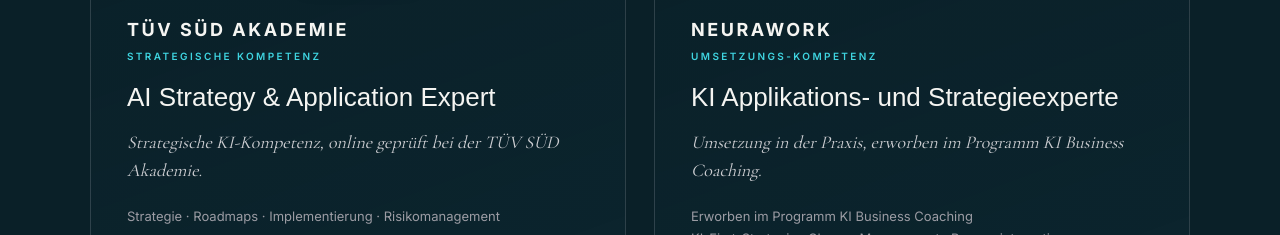
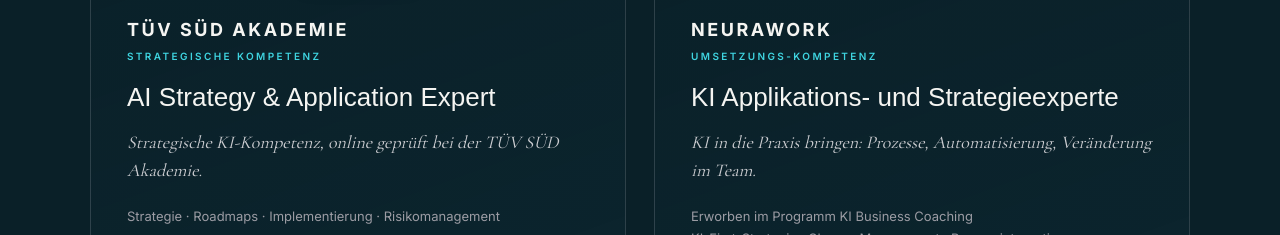
Before and after one commit to franklyai-botter/neural-nautic-, a Next.js app: page /ueber-mich in a window 1280 px wide. Shown: the part 1860-2095 px from the top of the page. Built offline with nearby package versions, Linux system fonts and the light colour scheme; a web font is replaced by a local one.

Commit message:
Über mich: Neurawork-Zeile ohne Wiederholung
Co-Authored-By: Claude Opus 5.5 (1M context) <noreply@anthropic.com>

```diff
--- a/app/ueber-mich/page.tsx
+++ b/app/ueber-mich/page.tsx
@@ -188,7 +188,7 @@ export default function UeberMich() {
                   KI Applikations- und Strategieexperte
                 </h3>
                 <p style={{ fontFamily: "var(--font-cormorant), serif", fontStyle: "italic", fontSize: 18, color: "var(--fg-2)", lineHeight: 1.55, margin: "0 0 20px" }}>
-                  Umsetzung in der Praxis, erworben im Programm KI Business Coaching.
+                  KI in die Praxis bringen: Prozesse, Automatisierung, Veränderung im Team.
                 </p>
                 <div style={{ fontFamily: "var(--font-inter), sans-serif", fontSize: 13, color: "var(--fg-3)", lineHeight: 1.7, margin: "0 0 28px", flexGrow: 1 }}>
                   Erworben im Programm KI Business Coaching<br />
```
